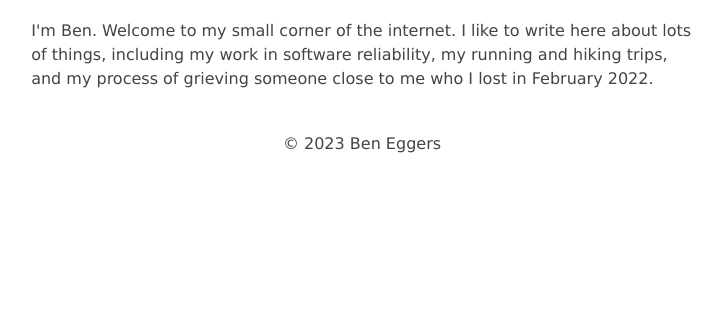
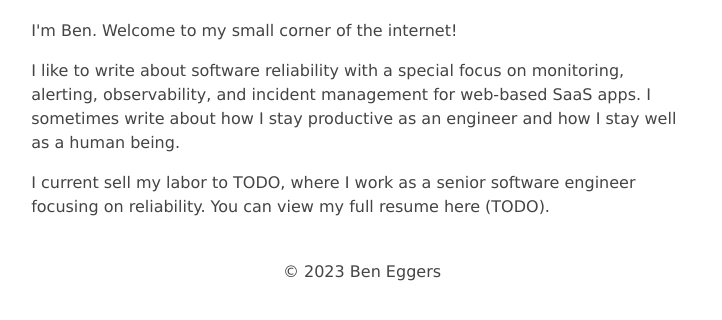
Before and after one commit to beggers/beggers.github.io, an Astro site: page / in a window 1280 px wide. Shown: the part 92-412 px from the top of the page, without its empty margins (278-1000 px from the left). Built offline with nearby package versions, Linux system fonts and the light colour scheme; Astro itself is replaced by a stand-in of ours.

Commit message:
rewrite landing page

```diff
--- a/src/components/LandingPageIntro.astro
+++ b/src/components/LandingPageIntro.astro
@@ -4,8 +4,16 @@
 <landingPageIntro>
   <h1>Hello, internet</h1>
   <p>
-    I'm Ben. Welcome to my small corner of the internet. I like to write here about
-    lots of things, including my work in software reliability, my running and hiking
-    trips, and my process of grieving someone close to me who I lost in February 2022.
+    I'm Ben. Welcome to my small corner of the internet!
+  </p>
+  <p>
+    I like to write about software reliability with a special focus on
+    monitoring, alerting, observability, and incident management for web-based
+    SaaS apps. I sometimes write about how I stay productive as an engineer
+    and how I stay well as a human being.
+  </p>
+  <p>
+    I current sell my labor to TODO, where I work as a senior software engineer
+    focusing on reliability. You can view my full resume here (TODO).
   </p>
 </landingPageIntro>
```
